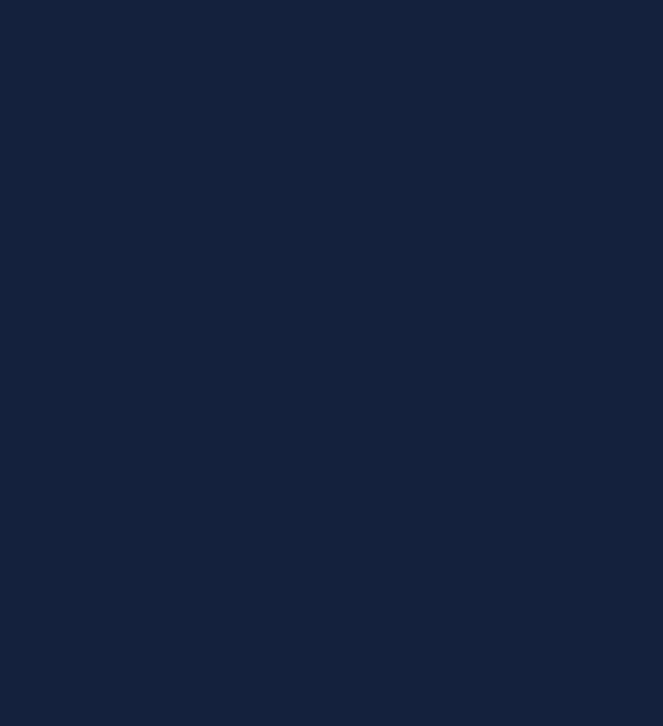
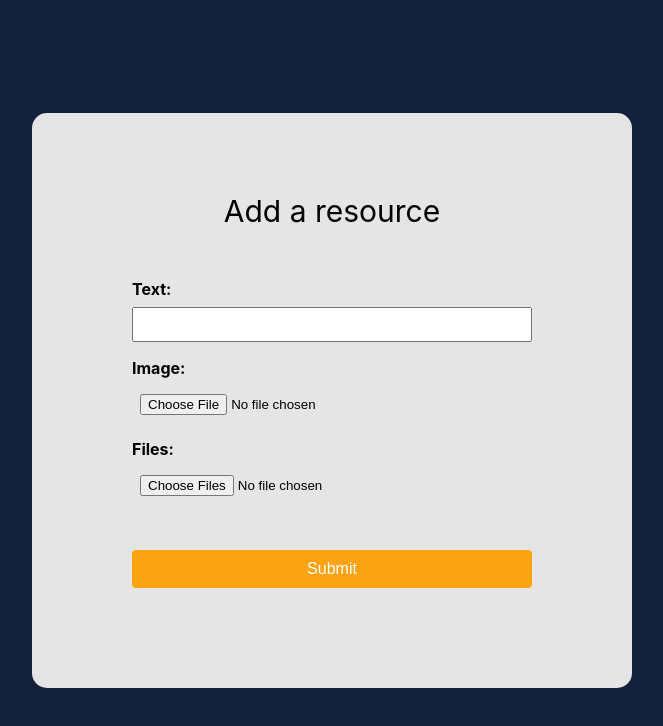
Before and after one commit to biancabelea/study-hub, a React (Create React App) app in the folder study-hub/: page /resources in a window 1280 px wide. Before the commit this address had no page. Shown: the top 726 px of the page, without its empty margins (308-971 px from the left). Built offline with nearby package versions, Linux system fonts and the light colour scheme.

Commit message:
Added add resource form

```diff
--- a/study-hub/src/App.tsx
+++ b/study-hub/src/App.tsx
@@ -3,6 +3,7 @@ import './App.css';
 import Register from "./components/Register";
 import Login from "./components/Login";
 import {BrowserRouter, Route, Routes} from "react-router-dom";
+import ResourceLibrary from "./components/ResourceLibrary";
 
 function App() {
     return (
@@ -11,7 +12,8 @@ function App() {
                 <Routes>
                     <Route path='/register' element={<Register/>}/>
                     <Route path='/login' element={<Login/>}/>
-                    {/*<Route path='/login' element={<Login/>}/>*/}
+                    <Route path='/login' element={<Login/>}/>
+                    <Route path='/resources' element={<ResourceLibrary/>}/>
                 </Routes>
             </BrowserRouter>
         </>
--- /dev/null
+++ b/study-hub/src/components/ResourceLibrary.css
@@ -0,0 +1,62 @@
+:root {
+    --white: #ffffff;
+    --grey: #e5e5e5;
+    --orange: #fca311;
+    --dark-blue: #14213d;
+    --black: #000000;
+}
+
+* {
+    margin: 0;
+    padding: 0;
+}
+
+body {
+    height: 100vh;
+    background-color: var(--dark-blue);
+    display: flex;
+    justify-content: center;
+    flex-direction: column;
+    align-items: center;
+}
+
+form {
+    max-width: 400px;
+    margin: 0 auto;
+    background-color: var(--grey);
+    width: 500px;
+    padding: 80px 100px 100px 100px;
+    border-radius: 15px;
+    display: flex;
+    justify-content: center;
+    flex-direction: column;
+}
+
+label {
+    display: block;
+    margin-bottom: 8px;
+    font-weight: bold;
+}
+
+input,
+select {
+    width: 100%;
+    padding: 8px;
+    margin-bottom: 16px;
+    box-sizing: border-box;
+}
+
+button {
+    background-color: var(--orange);
+    color: white;
+    padding: 10px 15px;
+    border: none;
+    border-radius: 4px;
+    cursor: pointer;
+    font-size: 16px;
+    margin-top: 30px;
+}
+
+button:hover {
+    background-color: var(--dark-blue);
+}
--- /dev/null
+++ b/study-hub/src/components/ResourceLibrary.tsx
@@ -0,0 +1,79 @@
+import React, {useState, ChangeEvent, FormEvent} from 'react';
+import './ResourceLibrary.css';
+
+interface FormFields {
+    text?: string;
+    image?: File | null;
+    files?: File | null;
+}
+
+function ResourceLibrary () {
+    const [formFields, setFormFields] = useState<FormFields>({
+        text: '',
+        image: null,
+        files: null,
+    });
+
+    const handleChange = (e: ChangeEvent<HTMLInputElement>) => {
+        const { name, value } = e.target;
+        setFormFields({ ...formFields, [name]: value });
+    };
+
+    const handleImageChange = (e: ChangeEvent<HTMLInputElement>) => {
+        const file = e.target.files?.[0] || null;
+        setFormFields({ ...formFields, image: file });
+    };
+
+    const handleFilesChange = (e: ChangeEvent<HTMLInputElement>) => {
+        const files = e.target.files?.[0] || null;
+        setFormFields({ ...formFields, files: files });
+    };
+
+    const handleSubmit = (e: FormEvent) => {
+        e.preventDefault();
+        // Handle form submission logic here
+        console.log('Form submitted:', formFields);
+    };
+
+    return (
+        <form onSubmit={handleSubmit}>
+            <div className="title">Add a resource</div>
+            <div>
+                <label htmlFor="text">Text:</label>
+                <input
+                    type="text"
+                    id="text"
+                    name="text"
+                    value={formFields.text}
+                    onChange={handleChange}
+                />
+            </div>
+
+            <div>
+                <label htmlFor="image">Image:</label>
+                <input
+                    type="file"
+                    id="image"
+                    name="image"
+                    accept="image/*"
+                    onChange={handleImageChange}
+                />
+            </div>
+
+            <div>
+                <label htmlFor="files">Files:</label>
+                <input
+                    type="file"
+                    id="files"
+                    name="files"
+                    multiple
+                    onChange={handleFilesChange}
+                />
+            </div>
+
+            <button type="submit">Submit</button>
+        </form>
+    );
+}
+
+export default ResourceLibrary;
```
